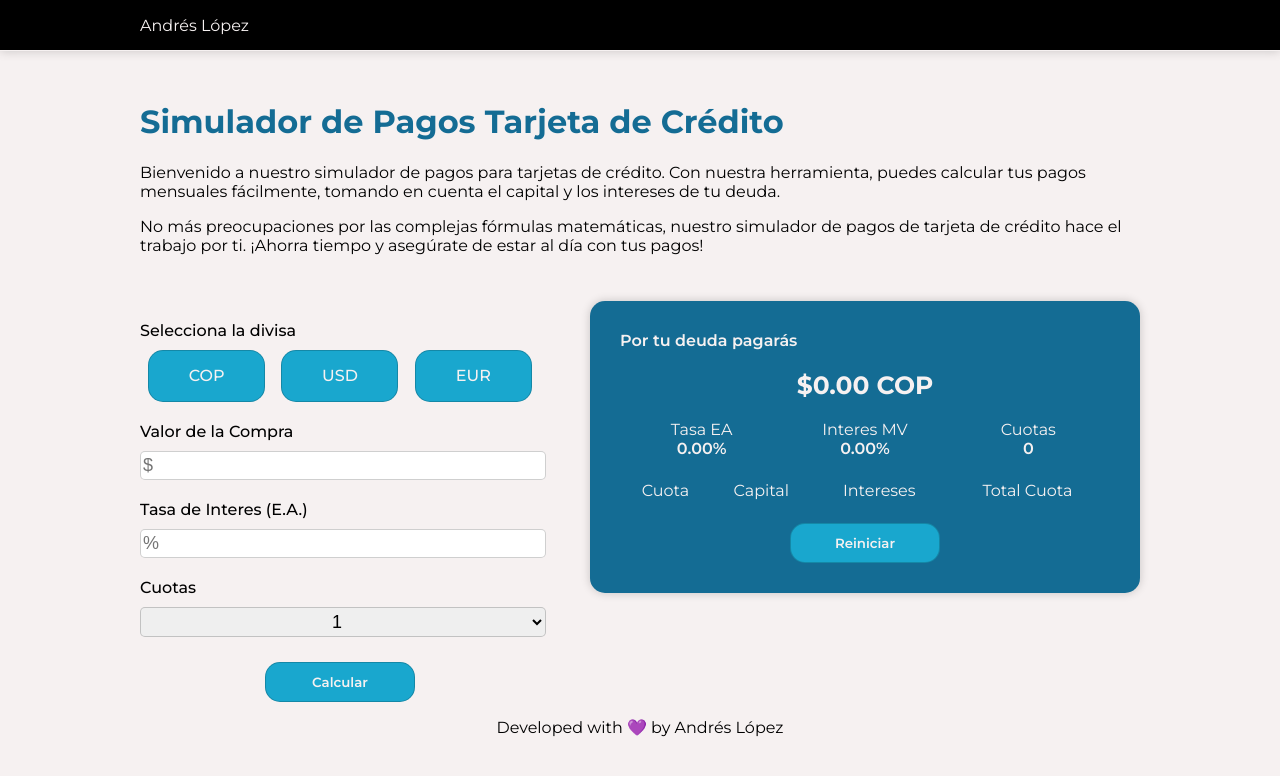
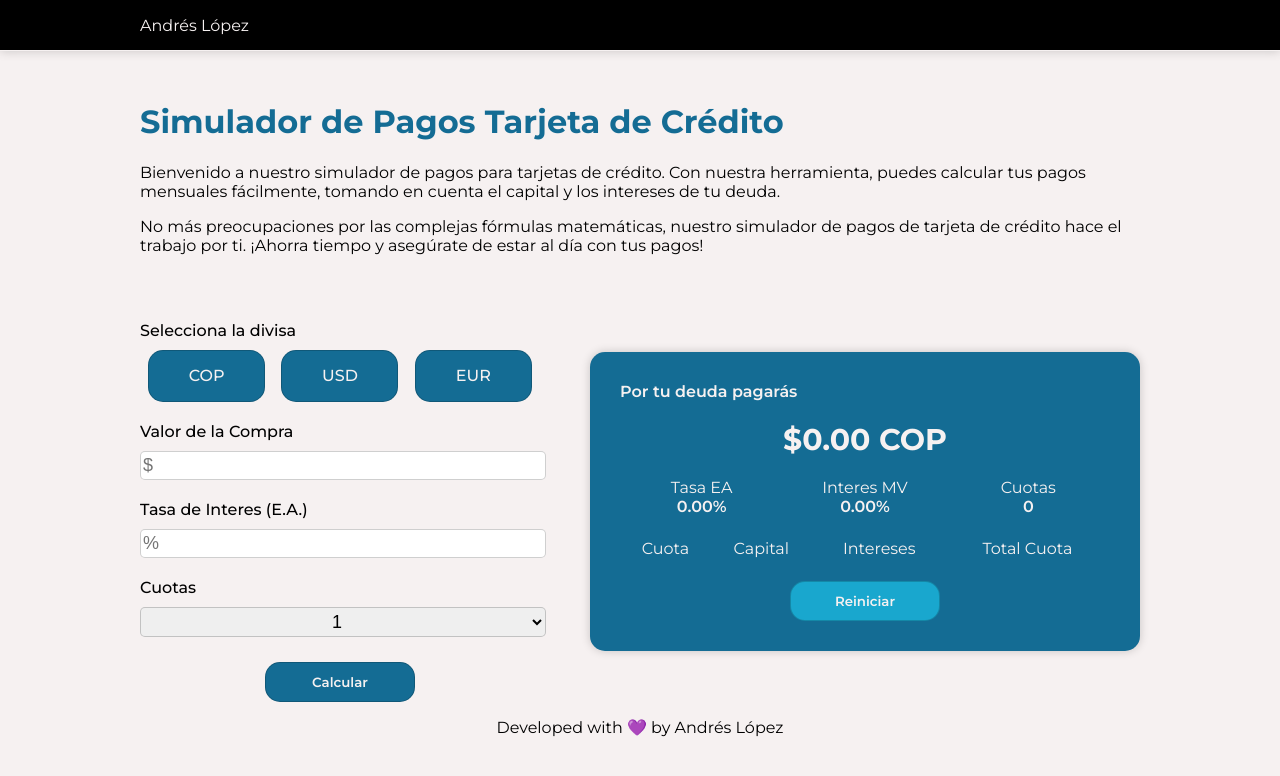
Before and after one commit to andreslopezco/credit-card-simulator, a plain HTML site: page index.html in a window 1280 px wide. Drawn offline with Linux system fonts and the light colour scheme.

Commit message:
Color and input selector for currency updated

```diff
--- a/assets/css/style.css
+++ b/assets/css/style.css
@@ -64,6 +64,7 @@ body {
 .left-side {
     display: flex;
     flex-direction: column;
+    justify-content: start;
 }
 
 .input-title {
@@ -78,8 +79,13 @@ body {
     justify-content: space-around;
 }
 
-.input-radio {
+.currency-area input {
     display: none;
+}
+
+.currency-area input:checked + label {
+    background-color: var(--color-3);
+    color: var(--color-1);
 }
 
 .currency {
@@ -88,7 +94,7 @@ body {
     align-items: center;
     width: 115px;
     height: 50px;
-    background-color: var(--color-3);
+    background-color: var(--color-4);
     color: var(--color-1);
     border: 1px solid var(--shadow-color);
     border-radius: var(--border-radius);
@@ -96,14 +102,9 @@ body {
 }
 
 .currency:hover {
-    background-color: var(--color-4);
+    background-color: var(--color-3);
     color: var(--color-1);
     transition: 500ms;
-}
-
-.currency:checked {
-    background-color: var(--color-4);
-    color: var(--color-1);
 }
 
 .number-input {
@@ -136,14 +137,14 @@ body {
     height: 40px;
     border: 1px solid var(--shadow-color);
     border-radius: var(--border-radius);
-    background-color: var(--color-3);
+    background-color: var(--color-4);
     color: var(--color-1);
     font-family: 'Montserrat', sans-serif;
     font-weight: 600;
 }
 
 .submit-button:hover {
-    background-color: var(--color-4);
+    background-color: var(--color-3);
     color: var(--color-1);
     transition: 500ms;
 }
@@ -151,7 +152,7 @@ body {
 .right-side {
     display: flex;
     justify-content: center;
-    align-items: start;
+    align-items: center;
 }
 
 .simulator-box {
@@ -173,7 +174,7 @@ body {
 .total-amount {
     margin: 20px 0px;
     text-align: center;
-    font-size: 25px;
+    font-size: 30px;
     font-weight: 700;
 }
 
```
